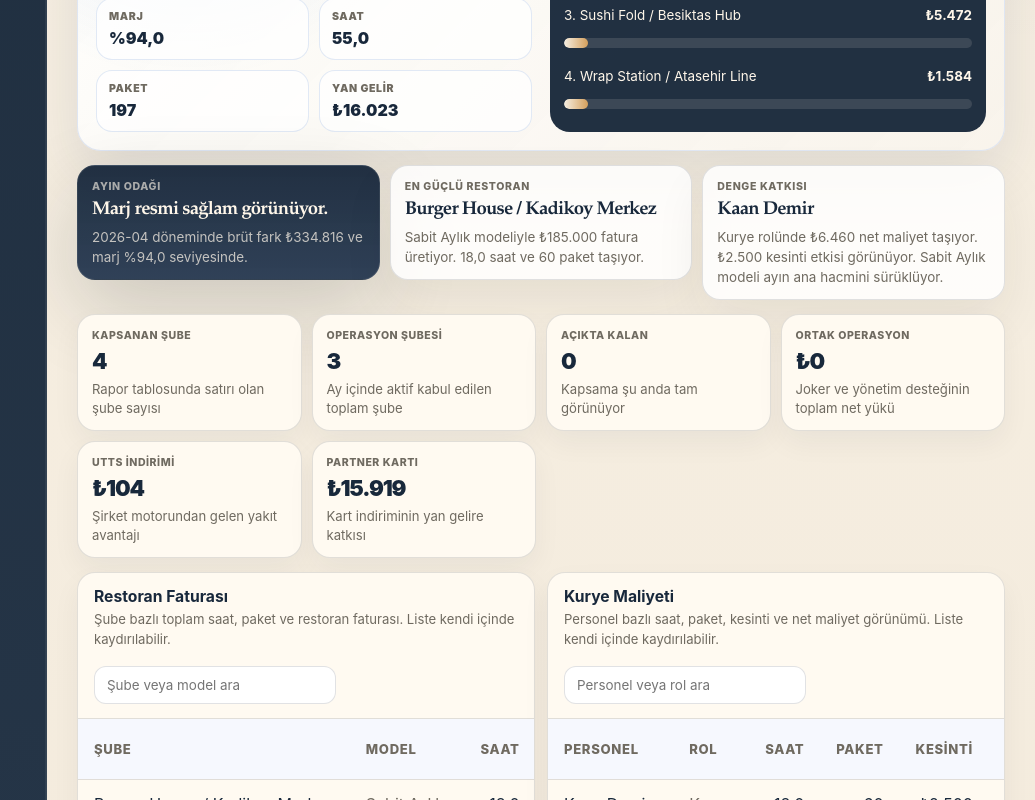
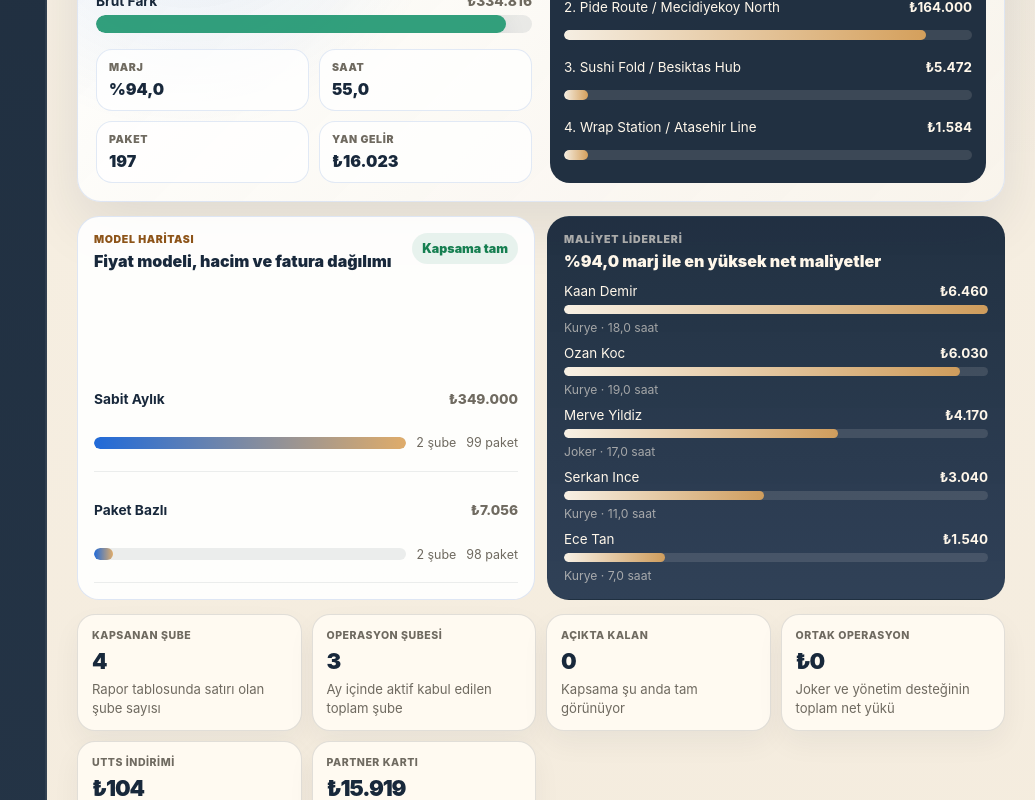
Before and after one commit to catkapinda/catkapinda-crm, a Next.js app in the folder v2/frontend/: page /preview/reports in a window 1280 px wide. Shown: the part 1921-2721 px from the top of the page, without its empty margins (245-1280 px from the left). Built offline with nearby package versions, Linux system fonts and the light colour scheme.

Commit message:
Clean overview and reporting surfaces

```diff
--- a/v2/frontend/app/account/page.tsx
+++ b/v2/frontend/app/account/page.tsx
@@ -657,7 +657,7 @@ export default function AccountPage() {
                     letterSpacing: "0.08em",
                   }}
                 >
-                  Okuma Notu
+                  Hesap Kontrolü
                 </div>
                 <div
                   style={{
@@ -666,8 +666,8 @@ export default function AccountPage() {
                     lineHeight: 1.7,
                   }}
                 >
-                  Bu ekranda önce geçici şifre durumuna, sonra hesap kimlik kanallarına ve en
-                  son oturum izine bakmak en sağlıklı profil okumasını verir.
+                  Rol: {user?.role_display || user?.role || "-"} · Oturum:
+                  {user?.expires_at ? ` ${formatExpiry(user.expires_at)}` : " izlenemiyor"}
                 </div>
               </article>
             </div>
--- a/v2/frontend/app/deductions/page.tsx
+++ b/v2/frontend/app/deductions/page.tsx
@@ -532,7 +532,7 @@ export default function DeductionsPage() {
                     letterSpacing: "0.08em",
                   }}
                 >
-                  Okuma Notu
+                  Kesinti Kontrolü
                 </div>
                 <div
                   style={{
@@ -541,7 +541,8 @@ export default function DeductionsPage() {
                     lineHeight: 1.7,
                   }}
                 >
-                  Bu ekranda önce manuel ve otomatik dağılıma, sonra aylık yoğunluğa bak.
+                  {dashboard?.summary.manual_entries ?? 0} manuel kayıt, {dashboard?.summary.auto_entries ?? 0} otomatik kayıt,
+                  {dashboard?.summary.this_month_entries ?? 0} aylık kesinti.
                 </div>
               </article>
             </div>
--- a/v2/frontend/app/equipment/page.tsx
+++ b/v2/frontend/app/equipment/page.tsx
@@ -625,7 +625,7 @@ export default function EquipmentPage() {
                     letterSpacing: "0.08em",
                   }}
                 >
-                  Okuma Notu
+                  Ekipman Kontrolü
                 </div>
                 <div
                   style={{
@@ -634,8 +634,8 @@ export default function EquipmentPage() {
                     lineHeight: 1.7,
                   }}
                 >
-                  Bu ekranda önce zimmet ve iade dengesini, sonra taksit yükünü ve satış
-                  kârlılığını kontrol edin.
+                  {dashboard?.summary.total_issues ?? 0} zimmet, {dashboard?.summary.total_box_returns ?? 0} box iadesi,
+                  {dashboard?.summary.installment_rows ?? 0} taksit satırı.
                 </div>
               </article>
             </div>
--- a/v2/frontend/app/purchases/page.tsx
+++ b/v2/frontend/app/purchases/page.tsx
@@ -736,7 +736,7 @@ export default function PurchasesPage() {
                     letterSpacing: "0.08em",
                   }}
                 >
-                  Okuma Notu
+                  Alış Kontrolü
                 </div>
                 <div
                   style={{
@@ -745,8 +745,8 @@ export default function PurchasesPage() {
                     lineHeight: 1.7,
                   }}
                 >
-                  Bu ekranda önce aylık fatura hacmini, sonra tedarikçi yoğunluğunu ve birim
-                  maliyeti kontrol edin.
+                  {dashboard?.summary.this_month_entries ?? 0} aylık kayıt, {dashboard?.summary.distinct_suppliers ?? 0} tedarikçi,
+                  {formatCurrency(dashboard?.summary.this_month_total_invoice ?? 0)} aylık fatura.
                 </div>
               </article>
             </div>
--- a/v2/frontend/app/reports/page.tsx
+++ b/v2/frontend/app/reports/page.tsx
@@ -222,97 +222,6 @@ function metricCard(label: string, value: string, note: string) {
   );
 }
 
-function narrativeCard({
-  eyebrow,
-  title,
-  body,
-  tone = "paper",
-}: {
-  eyebrow: string;
-  title: string;
-  body: string;
-  tone?: "paper" | "ink" | "accent";
-}) {
-  const palette =
-    tone === "ink"
-      ? {
-          background: "linear-gradient(180deg, rgba(24,40,59,0.96), rgba(35,54,78,0.94))",
-          border: "1px solid rgba(255,255,255,0.08)",
-          title: "#fff7ea",
-          body: "rgba(255,247,234,0.72)",
-          eyebrow: "rgba(255,247,234,0.62)",
-        }
-      : tone === "accent"
-        ? {
-            background: "linear-gradient(180deg, rgba(185,116,41,0.12), rgba(255,248,236,0.98))",
-            border: "1px solid rgba(185,116,41,0.18)",
-            title: "var(--text)",
-            body: "var(--muted)",
-            eyebrow: "var(--accent-strong)",
-          }
-        : {
-            background: "rgba(255,255,255,0.84)",
-            border: "1px solid var(--line)",
-            title: "var(--text)",
-            body: "var(--muted)",
-            eyebrow: "var(--muted)",
-          };
-
-  return (
-    <article
-      style={{
-        padding: "14px 14px 12px",
-        borderRadius: "18px",
-        background: palette.background,
-        border: palette.border,
-        boxShadow: tone === "ink" ? "var(--shadow-deep)" : "var(--shadow-soft)",
-        display: "grid",
-        gap: "8px",
-      }}
-    >
-      <div
-        style={{
-          color: palette.eyebrow,
-          fontSize: "0.66rem",
-          fontWeight: 800,
-          textTransform: "uppercase",
-          letterSpacing: "0.06em",
-        }}
-      >
-        {eyebrow}
-      </div>
-      <div
-        style={{
-          ...serifStyle,
-          color: palette.title,
-          fontSize: "1.16rem",
-          lineHeight: 0.98,
-          fontWeight: 700,
-          display: "-webkit-box",
-          WebkitLineClamp: 2,
-          WebkitBoxOrient: "vertical",
-          overflow: "hidden",
-        }}
-      >
-        {title}
-      </div>
-      <div
-        style={{
-          color: palette.body,
-          fontSize: "0.84rem",
-          lineHeight: 1.5,
-          display: "-webkit-box",
-          WebkitLineClamp: 3,
-          WebkitBoxOrient: "vertical",
-          overflow: "hidden",
-        }}
-      >
-        {body}
-      </div>
-    </article>
-  );
-}
-
 function tableHeaderCell(label: string) {
   return (
     <th
@@ -603,6 +512,232 @@ function ExecutiveReportChart({ dashboard }: { dashboard: ReportsDashboard }) {
   );
 }
 
+function ReportModelMatrix({
+  dashboard,
+  coverageGap,
+}: {
+  dashboard: ReportsDashboard;
+  coverageGap: number;
+}) {
+  const modelRows = dashboard.model_breakdown.slice(0, 6);
+  const courierRows = dashboard.top_couriers.slice(0, 5);
+  const maxModelInvoice = Math.max(...modelRows.map((row) => row.gross_invoice || 0), 1);
+  const maxCourierCost = Math.max(...courierRows.map((row) => row.net_cost || 0), 1);
+  const margin =
+    dashboard.summary && dashboard.summary.total_revenue > 0
+      ? (dashboard.summary.gross_profit / dashboard.summary.total_revenue) * 100
+      : 0;
+
+  return (
+    <section
+      style={{
+        display: "grid",
+        gridTemplateColumns: "repeat(auto-fit, minmax(280px, 1fr))",
+        gap: "12px",
+      }}
+    >
+      <article
+        style={{
+          borderRadius: "22px",
+          border: "1px solid rgba(219, 228, 243, 0.9)",
+          background: "rgba(255,255,255,0.9)",
+          padding: "16px",
+          display: "grid",
+          gap: "12px",
+        }}
+      >
+        <div
+          style={{
+            display: "flex",
+            alignItems: "flex-start",
+            justifyContent: "space-between",
+            gap: "12px",
+            flexWrap: "wrap",
+          }}
+        >
+          <div>
+            <div
+              style={{
+                color: "var(--accent-strong)",
+                fontSize: "0.66rem",
+                fontWeight: 900,
+                letterSpacing: "0.06em",
+                textTransform: "uppercase",
+              }}
+            >
+              Model Haritası
+            </div>
+            <div style={{ marginTop: "5px", fontWeight: 900 }}>
+              Fiyat modeli, hacim ve fatura dağılımı
+            </div>
+          </div>
+          <span
+            style={{
+              padding: "8px 10px",
+              borderRadius: "999px",
+              background: coverageGap > 0 ? "rgba(185,116,41,0.12)" : "rgba(31,151,112,0.1)",
+              color: coverageGap > 0 ? "var(--accent-strong)" : "#167f51",
+              fontSize: "0.78rem",
+              fontWeight: 900,
+            }}
+          >
+            {coverageGap > 0 ? `${formatNumber(coverageGap)} açık şube` : "Kapsama tam"}
+          </span>
+        </div>
+
+        <div style={{ display: "grid", gap: "9px" }}>
+          {modelRows.length ? (
+            modelRows.map((row) => (
+              <div
+                key={row.pricing_model}
+                style={{
+                  display: "grid",
+                  gap: "7px",
+                  padding: "10px 0",
+                  borderBottom: "1px solid rgba(24,40,59,0.08)",
+                }}
+              >
+                <div
+                  style={{
+                    display: "flex",
+                    alignItems: "center",
+                    justifyContent: "space-between",
+                    gap: "12px",
+                    fontSize: "0.86rem",
+                  }}
+                >
+                  <strong>{row.pricing_model}</strong>
+                  <span style={{ color: "var(--muted)", fontWeight: 800 }}>
+                    {formatMoney(row.gross_invoice)}
+                  </span>
+                </div>
+                <div
+                  style={{
+                    display: "grid",
+                    gridTemplateColumns: "minmax(0, 1fr) auto auto",
+                    alignItems: "center",
+                    gap: "10px",
+                    fontSize: "0.78rem",
+                    color: "var(--muted)",
+                  }}
+                >
+                  <div
+                    style={{
+                      height: "12px",
+                      borderRadius: "999px",
+                      background: "rgba(24,40,59,0.08)",
+                      overflow: "hidden",
+                    }}
+                  >
+                    <div
+                      style={{
+                        width: `${Math.max((row.gross_invoice / maxModelInvoice) * 100, 6)}%`,
+                        height: "100%",
+                        borderRadius: "999px",
+                        background:
+                          "linear-gradient(90deg, rgba(15,95,215,0.92), rgba(222,165,92,0.9))",
+                      }}
+                    />
+                  </div>
+                  <span>{formatNumber(row.restaurant_count)} şube</span>
+                  <span>{formatNumber(row.total_packages)} paket</span>
+                </div>
+              </div>
+            ))
+          ) : (
+            <div style={{ color: "var(--muted)", lineHeight: 1.55, fontSize: "0.84rem" }}>
+              Fiyat modeli dağılımı için bu ay henüz rapor satırı yok.
+            </div>
+          )}
+        </div>
+      </article>
+
+      <article
+        style={{
+          borderRadius: "22px",
+          border: "1px solid rgba(24, 40, 59, 0.08)",
+          background:
+            "linear-gradient(180deg, rgba(24,40,59,0.96), rgba(35,54,78,0.94))",
+          color: "#fff7ea",
+          padding: "16px",
+          display: "grid",
+          gap: "12px",
+        }}
+      >
+        <div>
+          <div
+            style={{
+              color: "rgba(255,247,234,0.62)",
+              fontSize: "0.66rem",
+              fontWeight: 900,
+              letterSpacing: "0.08em",
+              textTransform: "uppercase",
+            }}
+          >
+            Maliyet Liderleri
+          </div>
+          <div style={{ marginTop: "5px", fontWeight: 900 }}>
+            %{formatNumber(margin, 1)} marj ile en yüksek net maliyetler
+          </div>
+        </div>
+
+        <div style={{ display: "grid", gap: "10px" }}>
+          {courierRows.length ? (
+            courierRows.map((row) => (
+              <div key={`${row.personnel}-${row.role}`} style={{ display: "grid", gap: "6px" }}>
+                <div
+                  style={{
+                    display: "flex",
+                    justifyContent: "space-between",
+                    gap: "10px",
+                    fontSize: "0.84rem",
+                  }}
+                >
+                  <span
+                    style={{
+                      overflow: "hidden",
+                      textOverflow: "ellipsis",
+                      whiteSpace: "nowrap",
+                    }}
+                  >
+                    {row.personnel}
+                  </span>
+                  <strong>{formatMoney(row.net_cost)}</strong>
+                </div>
+                <div
+                  style={{
+                    height: "9px",
+                    borderRadius: "999px",
+                    background: "rgba(255,247,234,0.12)",
+                    overflow: "hidden",
+                  }}
+                >
+                  <div
+                    style={{
+                      width: `${Math.max((row.net_cost / maxCourierCost) * 100, 6)}%`,
+                      height: "100%",
+                      borderRadius: "999px",
+                      background:
+                        "linear-gradient(90deg, rgba(255,247,234,0.96), rgba(222,165,92,0.9))",
+                    }}
+                  />
+                </div>
+                <div style={{ color: "rgba(255,247,234,0.58)", fontSize: "0.76rem" }}>
+                  {row.role} · {formatNumber(row.total_hours, 1)} saat
+                </div>
+              </div>
+            ))
+          ) : (
+            <div style={{ color: "rgba(255,247,234,0.66)", lineHeight: 1.55, fontSize: "0.84rem" }}>
+              Kurye maliyeti için bu ay henüz rapor satırı yok.
+            </div>
+          )}
+        </div>
+      </article>
+    </section>
+  );
+}
+
 export default function ReportsPage() {
   const { user, loading } = useAuth();
   const [dashboard, setDashboard] = useState<ReportsDashboard | null>(null);
@@ -701,55 +836,6 @@ export default function ReportsPage() {
       metricCard("Kurye Başına Maliyet", formatMoney(averageCourierCost), "Net maliyet / kurye"),
       metricCard("Marj", `%${formatNumber(marginRatio, 1)}`, "Brüt fark / toplam fatura"),
     ];
-  }, [dashboard]);
-
-  const decisionDeck = useMemo(() => {
-    if (!dashboard?.summary) {
-      return [];
-    }
-
-    const marginRatio =
-      dashboard.summary.total_revenue > 0
-        ? (dashboard.summary.gross_profit / dashboard.summary.total_revenue) * 100
-        : 0;
-    const topRestaurant = dashboard.top_restaurants[0] ?? null;
-    const topCourier = dashboard.top_couriers[0] ?? null;
-    const topModel = dashboard.model_breakdown[0] ?? null;
-    const sideIncomePositive = dashboard.summary.side_income_net >= 0;
-
-    return [
-      {
-        eyebrow: "Ayın Odağı",
-        title:
-          marginRatio >= 18
-            ? "Marj resmi sağlam görünüyor."
-            : marginRatio >= 10
-              ? "Marj korunuyor ama dikkat istiyor."
-              : "Marj alarm seviyesine yakın.",
-        body: `${dashboard.summary.selected_month} döneminde brüt fark ${formatMoney(dashboard.summary.gross_profit)} ve marj %${formatNumber(marginRatio, 1)} seviyesinde.`,
-        tone: marginRatio >= 18 ? "ink" : "accent",
-      },
-      {
-        eyebrow: "En Güçlü Restoran",
-        title: topRestaurant ? topRestaurant.restaurant : "Restoran verisi henüz yok.",
-        body: topRestaurant
-          ? `${topRestaurant.pricing_model} modeliyle ${formatMoney(topRestaurant.gross_invoice)} fatura üretiyor. ${formatNumber(topRestaurant.total_hours, 1)} saat ve ${formatNumber(topRestaurant.total_packages)} paket taşıyor.`
-          : "Restoran verisi geldikçe bu kart ciro hareketini gösterecek.",
-        tone: "paper",
-      },
-      {
-        eyebrow: sideIncomePositive ? "Denge Katkısı" : "Risk Alanı",
-        title: topCourier ? topCourier.personnel : "Maliyet lideri henüz yok.",
-        body: topCourier
-          ? `${topCourier.role} rolünde ${formatMoney(topCourier.net_cost)} net maliyet taşıyor. ${formatMoney(topCourier.total_deductions)} kesinti etkisi görünüyor. ${
-              topModel ? `${topModel.pricing_model} modeli ayın ana hacmini sürüklüyor.` : "Model dağılımı bu maliyeti okumakta kritik."
-            }`
-          : sideIncomePositive
-            ? `Yan gelir dengesi ${formatMoney(dashboard.summary.side_income_net)} seviyesinde. Genel resmi destekliyor.`
-            : `Yan gelir dengesi ${formatMoney(dashboard.summary.side_income_net)} seviyesinde. Bu alan daha yakından izlenmeli.`,
-        tone: sideIncomePositive ? "paper" : "accent",
-      },
-    ] as const;
   }, [dashboard]);
 
   const coverageGap = useMemo(() => {
@@ -1191,7 +1277,7 @@ export default function ReportsPage() {
                   border: "1px solid var(--line)",
                   background: "rgba(255,255,255,0.78)",
                   display: "grid",
-                  gap: "6px",
+                  gap: "10px",
                 }}
               >
                 <div
@@ -1203,16 +1289,35 @@ export default function ReportsPage() {
                     letterSpacing: "0.06em",
                   }}
                 >
-                  Okuma Notu
-                </div>
-                <div
-                  style={{
-                    color: "var(--text)",
+                  Finans Kontrolü
+                </div>
+                <div style={{ display: "grid", gap: "8px" }}>
+                  {[
+                    [
+                      "Marj",
+                      dashboard?.summary?.total_revenue
+                        ? `%${formatNumber(((dashboard.summary.gross_profit || 0) / dashboard.summary.total_revenue) * 100, 1)}`
+                        : "%0",
+                    ],
+                    ["Saat", formatNumber(dashboard?.summary?.total_hours ?? 0, 1)],
+                    ["Paket", formatNumber(dashboard?.summary?.total_packages ?? 0)],
+                  ].map(([label, value]) => (
+                    <div
+                      key={label}
+                      style={{
+                        display: "flex",
+                        alignItems: "center",
+                        justifyContent: "space-between",
+                        gap: "12px",
+                        paddingBottom: "7px",
+                        borderBottom: "1px solid rgba(24,40,59,0.08)",
                         fontSize: "0.84rem",
-                    lineHeight: 1.5,
-                  }}
-                >
-                  Önce fark ve marja, sonra model ve en yüksek maliyetli alanlara bakmak en hızlı okuma yoludur.
+                      }}
+                    >
+                      <span style={{ color: "var(--muted)", fontWeight: 800 }}>{label}</span>
+                      <strong>{value}</strong>
+                    </div>
+                  ))}
                 </div>
               </article>
             </div>
@@ -1376,19 +1481,7 @@ export default function ReportsPage() {
 
             <ExecutiveReportChart dashboard={dashboard} />
 
-            <div
-              style={{
-                display: "grid",
-              gridTemplateColumns: "repeat(auto-fit, minmax(240px, 1fr))",
-              gap: "10px",
-            }}
-          >
-              {decisionDeck.map((item) => (
-                <div key={`${item.eyebrow}-${item.title}`}>
-                  {narrativeCard(item)}
-                </div>
-              ))}
-            </div>
+            <ReportModelMatrix dashboard={dashboard} coverageGap={coverageGap} />
 
             <div
               style={{
@@ -1426,7 +1519,7 @@ export default function ReportsPage() {
                   {formatNumber(coverageGap)} şube operasyonel görünüyor ama bu ayın rapor tablosuna henüz düşmemiş.
                 </div>
                 <div style={{ color: "var(--muted)", lineHeight: 1.55, fontSize: "0.84rem" }}>
-                  Puantaj, fatura ya da şube hareketi eksik kalmış olabilir. Önce restoran faturası ve personel dağılımını birlikte kontrol etmek en sağlıklısı.
+                  Puantaj, fatura veya şube eşleşmesi eksik olabilir. Restoran faturası ve personel dağılımını birlikte kontrol et.
                 </div>
               </section>
             ) : null}
--- a/v2/frontend/app/restaurants/page.tsx
+++ b/v2/frontend/app/restaurants/page.tsx
@@ -614,7 +614,7 @@ export default function RestaurantsPage() {
                     letterSpacing: "0.08em",
                   }}
                 >
-                  Okuma Notu
+                  Portföy Kontrolü
                 </div>
                 <div
                   style={{
@@ -623,8 +623,8 @@ export default function RestaurantsPage() {
                     lineHeight: 1.7,
                   }}
                 >
-                  Bu ekranda önce aktif-pasif dengeye, sonra fiyat modeline ve son olarak
-                  dikkat isteyen şube kartlarına bakmak en sağlıklı portföy okumasını verir.
+                  {dashboard?.summary.active_restaurants ?? 0} aktif şube, {dashboard?.summary.passive_restaurants ?? 0} pasif şube,
+                  {dashboard?.summary.fixed_monthly_restaurants ?? 0} sabit aylık anlaşma.
                 </div>
               </article>
             </div>
--- a/v2/frontend/app/sales/page.tsx
+++ b/v2/frontend/app/sales/page.tsx
@@ -615,7 +615,7 @@ export default function SalesPage() {
                     letterSpacing: "0.08em",
                   }}
                 >
-                  Okuma Notu
+                  Satış Kontrolü
                 </div>
                 <div
                   style={{
@@ -624,8 +624,8 @@ export default function SalesPage() {
                     lineHeight: 1.7,
                   }}
                 >
-                  Bu ekranda önce teklif havuzunu, sonra açık takip baskısını ve en son
-                  sıcak müşteri kartlarını okumak en sağlıklı ticari akışı veriyor.
+                  {dashboard?.summary.open_follow_up ?? 0} açık takip, {dashboard?.summary.proposal_stage ?? 0} teklif aşaması,
+                  {dashboard?.summary.won_count ?? 0} kazanılan fırsat.
                 </div>
               </article>
             </div>
```
Also changed, not shown: v2/frontend/app/page.tsx (+125 -4 lines). Lines whose indentation alone changed are shown as unchanged.
